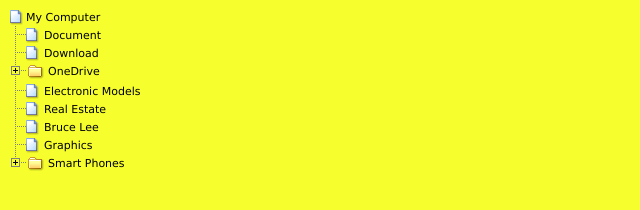
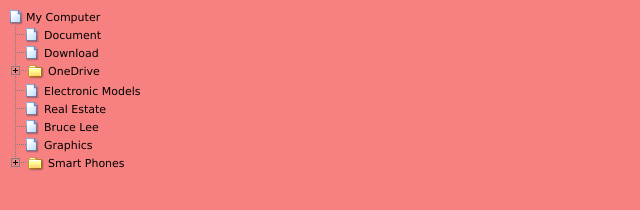
Before and after one commit to alexandereric995/trydtree, a plain HTML site: page index.html in a window 1280 px wide. Shown: the whole page, without its empty margins (0-640 px from the left). Drawn offline with Linux system fonts and the light colour scheme.

Commit message:
Update dtree.css

```diff
--- a/css/dtree.css
+++ b/css/dtree.css
@@ -8,7 +8,7 @@
 {
     font-family: "Verdana";
     font-size: 11px;
-background-color: #F7FE2E;
+background-color: #F78181;
 }
 
 ul, li
```
